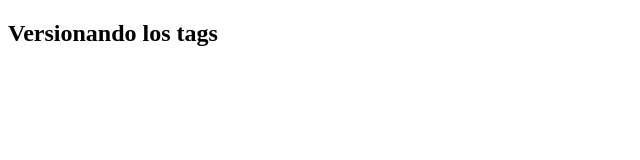
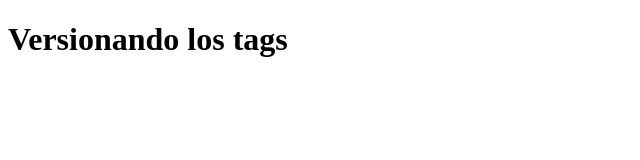
Before and after one commit to edgarflores/production, a plain HTML site: page index.html in a window 1280 px wide. Shown: the whole page, without its empty margins (0-640 px from the left). Drawn offline with Linux system fonts and the light colour scheme.

Commit message:
Modificando el titulo

```diff
--- a/index.html
+++ b/index.html
@@ -5,6 +5,6 @@
     <title>Metodologia git</title>
   </head>
   <body>
-    <h2>Versionando los tags</h2>
+    <h1>Versionando los tags</h1>
   </body>
 </html>
```
